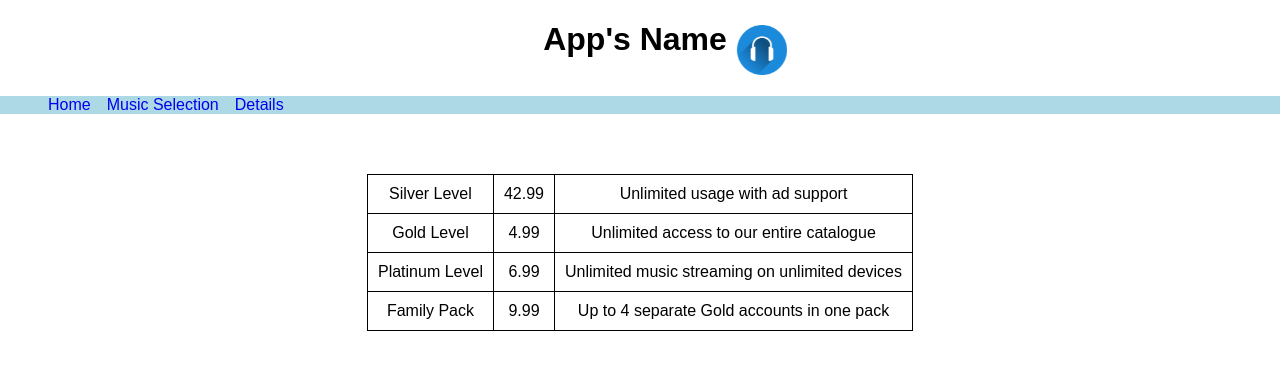
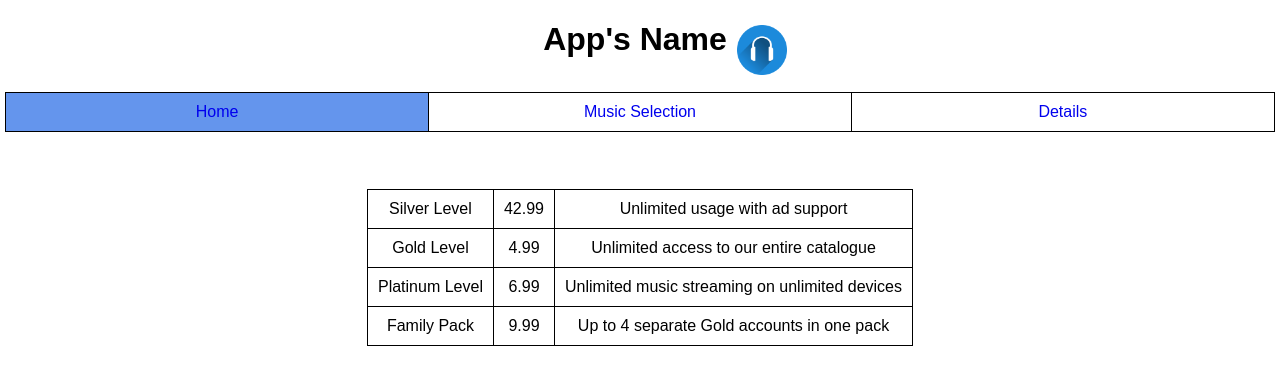
Before and after one commit to FAlexandrou97/CO1706, a PHP site: page /Home.html in a window 1280 px wide. Shown: the top 385 px of the page. Run offline with PHP 8.4, Linux system fonts and the light colour scheme.

Commit message:
Added: Added Div instead of UL for navBar and fixed it.

```diff
--- a/Assignment/Home.html
+++ b/Assignment/Home.html
@@ -11,11 +11,12 @@
 <header>
     <h1>App's Name</h1>
     <img id="logo" src="Pictures/headphones-2104207_640.png" alt="Company's Logo">
-    <ul id="navBar">
-        <li><a href="Home.html">Home</a></li>
-        <li><a href="MusicSelection.html">Music Selection</a></li>
-        <li><a href="Details.html">Details</a></li>
-    </ul>
+    <div id="navBar">
+        <a class="current" href="Home.html">Home</a>
+        <a href="MusicSelection.html">Music Selection</a>
+        <a href="Details.html">Details</a>
+    </div>
+
 </header>
 
 <main>
--- a/Assignment/Styles.css
+++ b/Assignment/Styles.css
@@ -19,30 +19,22 @@ header{
     text-align: center;
 }
 
-#navBar{
-    display: inline-table;
-    list-style-type: none;
-    overflow: hidden;
-    background-color: lightblue;
-
-    margin-left: 0px;
+#navBar {
     margin-bottom: 60px;
-    width: 100%;
+    margin-top: 15px;
 }
 
-#navBar li{
-    display: inline;
-    float: left;
-
+#navBar a{
+    width: 33%;
+    display: inline-block;
+    margin: -3px;
+    padding-top:10px;
+    padding-bottom: 10px;
+    text-decoration: none;
+    border: 1px solid black;
 }
 
-#navBar li a{
-    padding: 4px 8px 4px 8px;
-    text-decoration: none;
-    width: 30%;
-}
-
-#navBar li a:active{
+#navBar a.current{
     background-color: cornflowerblue;
 }
 
@@ -58,5 +50,5 @@ header{
 }
 
 main{
-    width: 100%;
+
 }
```
Also changed, not shown: Assignment/Details.html (+5 -5 lines), Assignment/MusicSelection.html (+5 -5 lines).
